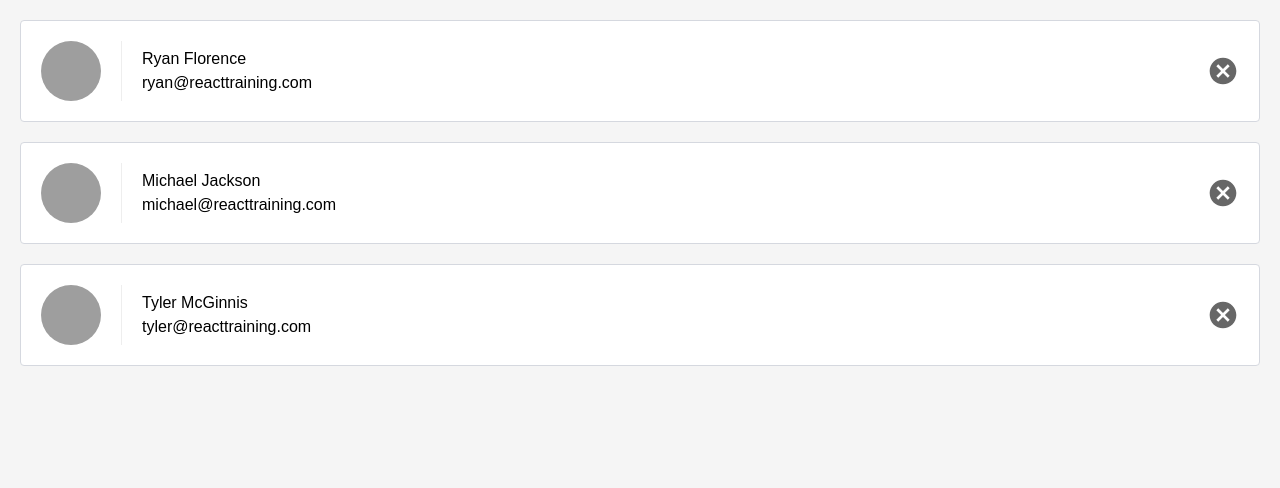
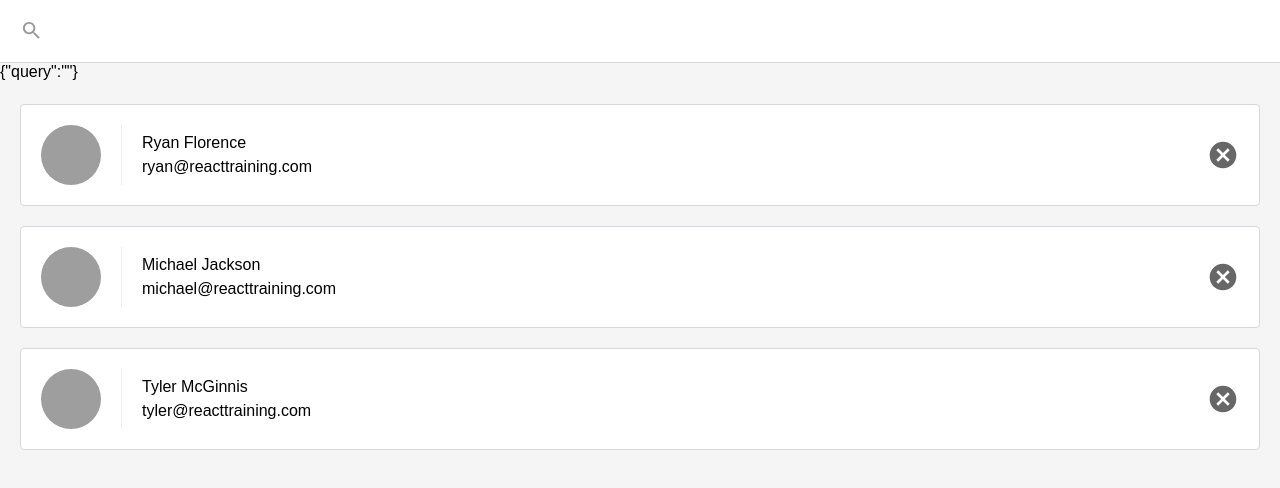
Before and after one commit to findforhad/basic-react-my-contacts-app, a React (Create React App) app: page / in a window 1280 px wide. Shown: the top 488 px of the page. Built offline with nearby package versions, Linux system fonts and the light colour scheme.

Commit message:
converted list-component to controlled component and added new search field with state value. JSON.stringify method allow us to showing json data into web page live with react.

```diff
--- a/src/App.js
+++ b/src/App.js
@@ -34,12 +34,11 @@ class App extends React.Component {
 
   render() {
     return (
-      <div>
+
         <ListContact
           contacts={this.state.contacts}
           removeContact={this.removeContact}
         />
-      </div>
     );
   }
 }
--- a/src/ListContacts.js
+++ b/src/ListContacts.js
@@ -1,8 +1,23 @@
 import React from "react";
 
-const ListContact = props => (
+class ListContact extends React.Component {
+  state = {
+    query: ""
+  };
+  updateQuery = newQuery => this.setState({ query: newQuery });
+  render() {
+    return (
+      <div className="list-contacts">
+        <div className="list-contacts-top">
+          <input
+            className="search-contacts"
+            value={this.state.query}
+            onChange={event => this.updateQuery(event.target.value)}
+          />
+        </div>
+        {JSON.stringify(this.state)}
         <ol className="contact-list">
-    {props.contacts.map(contact => {
+          {this.props.contacts.map(contact => {
             return (
               <li key={contact.id} className="contact-list-item">
                 <div
@@ -17,12 +32,15 @@ const ListContact = props => (
                 </div>
                 <button
                   className="contact-remove"
-            onClick={() =>props.removeContact(contact)}
+                  onClick={() => this.props.removeContact(contact)}
                 />
               </li>
             );
           })}
         </ol>
+      </div>
     );
+  }
+}
 
 export default ListContact;
```
Lines whose indentation alone changed are shown as unchanged.
